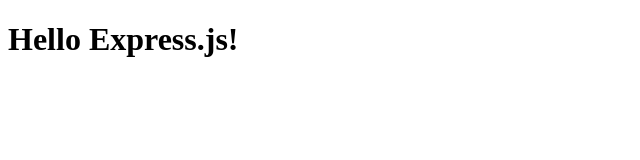
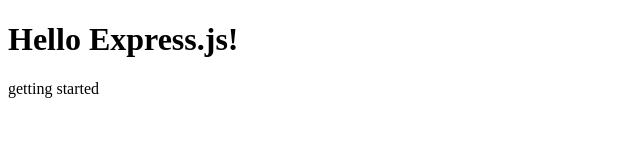
Before and after one commit to gjdivya03/web-sever, a website: page public/index.html in a window 1280 px wide. Shown: the whole page, without its empty margins (0-640 px from the left). Drawn offline with Linux system fonts and the light colour scheme.

Commit message:
update index.html

```diff
--- a/public/index.html
+++ b/public/index.html
@@ -6,5 +6,6 @@
 	</head>
 	<body>
 		<h1>Hello Express.js!</h1>
+		<p1>getting started</p1>
 	</body>
 </html>
```
